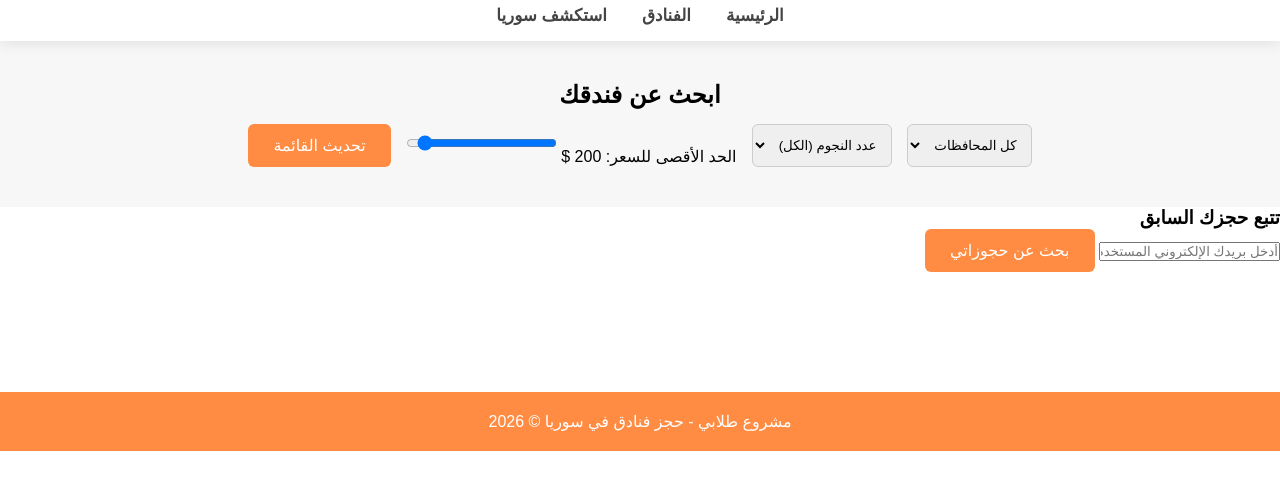
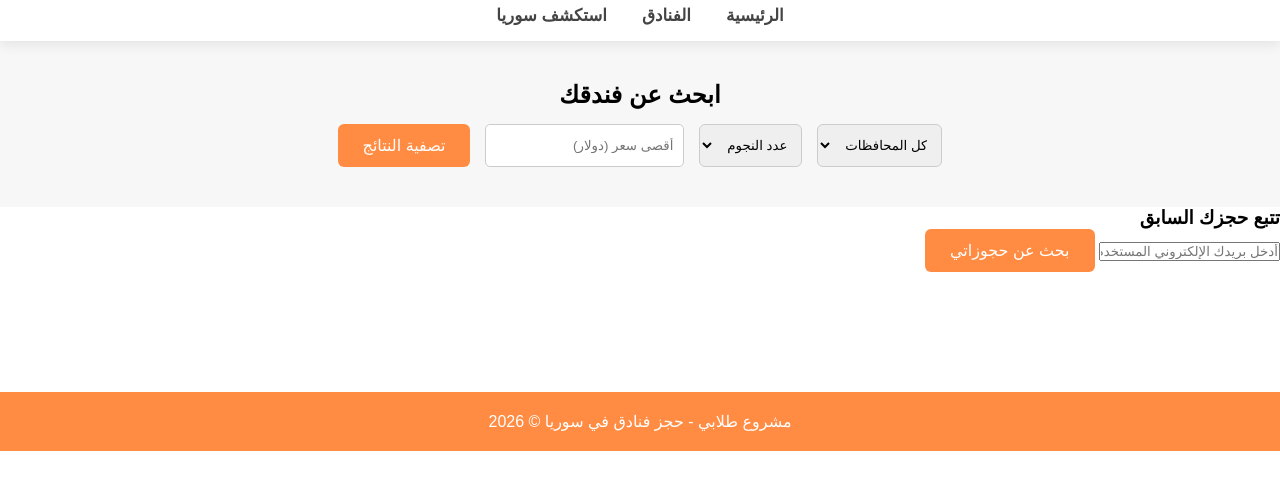
Before and after one commit to basherabd7/syrian-hotels-project1, a website: page hotels.html in a window 1280 px wide. Shown: the part 51-540 px from the top of the page. Drawn offline with Linux system fonts and the light colour scheme; no server answers.

Commit message:
Update hotels.html

```diff
--- a/hotels.html
+++ b/hotels.html
@@ -19,7 +19,7 @@
    <section class="filters">
     <h2>ابحث عن فندقك</h2>
     <div class="filter-container">
-            <select id="filterProvince" onchange="filterHotels()">
+        <select id="filterProvince">
             <option value="">كل المحافظات</option>
             <option value="دمشق">دمشق</option>
             <option value="اللاذقية">اللاذقية</option>
@@ -27,19 +27,16 @@
             <option value="حلب">حلب</option>
         </select>
 
-            <select id="filterStars" onchange="filterHotels()">
-                <option value="">عدد النجوم (الكل)</option>
-                <option value="3">3 نجوم</option>
-                <option value="4">4 نجوم</option>
-                <option value="5">5 نجوم</option>
+        <select id="filterStars">
+            <option value="">عدد النجوم</option>
+            <option value="3">3</option>
+            <option value="4">4</option>
+            <option value="5">5</option>
         </select>
 
-            <div class="price-filter">
-                <label>الحد الأقصى للسعر: <span id="priceValue">200 $</span></label>
-                <input type="range" id="priceRange" min="50" max="200" value="200" oninput="filterHotels()">
-            </div>
+        <input type="number" id="filterPrice" placeholder="أقصى سعر (دولار)" style="padding:10px; border-radius:5px; border:1px solid #ccc;">
 
-            <button onclick="fetchHotels()" class="btn">تحديث القائمة</button>
+        <button onclick="fetchHotels()" class="btn">تصفية النتائج</button>
     </div>
 </section>
 
```
Lines whose indentation alone changed are shown as unchanged.
